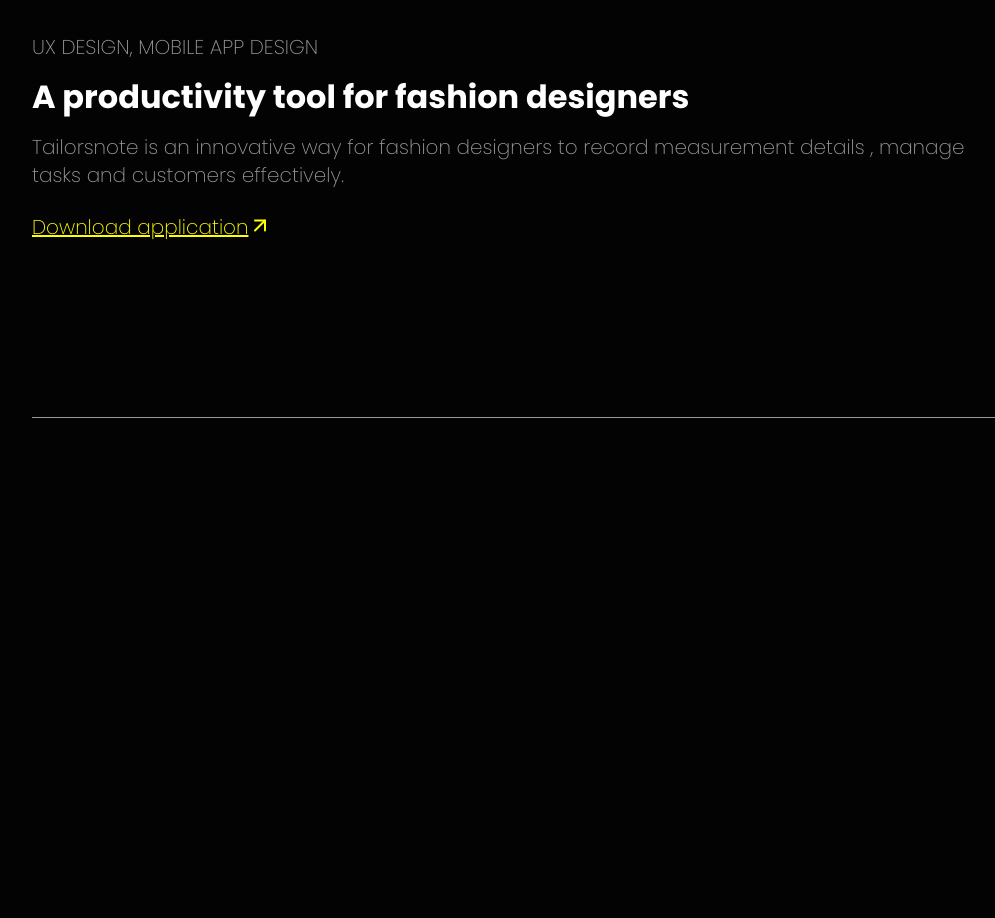
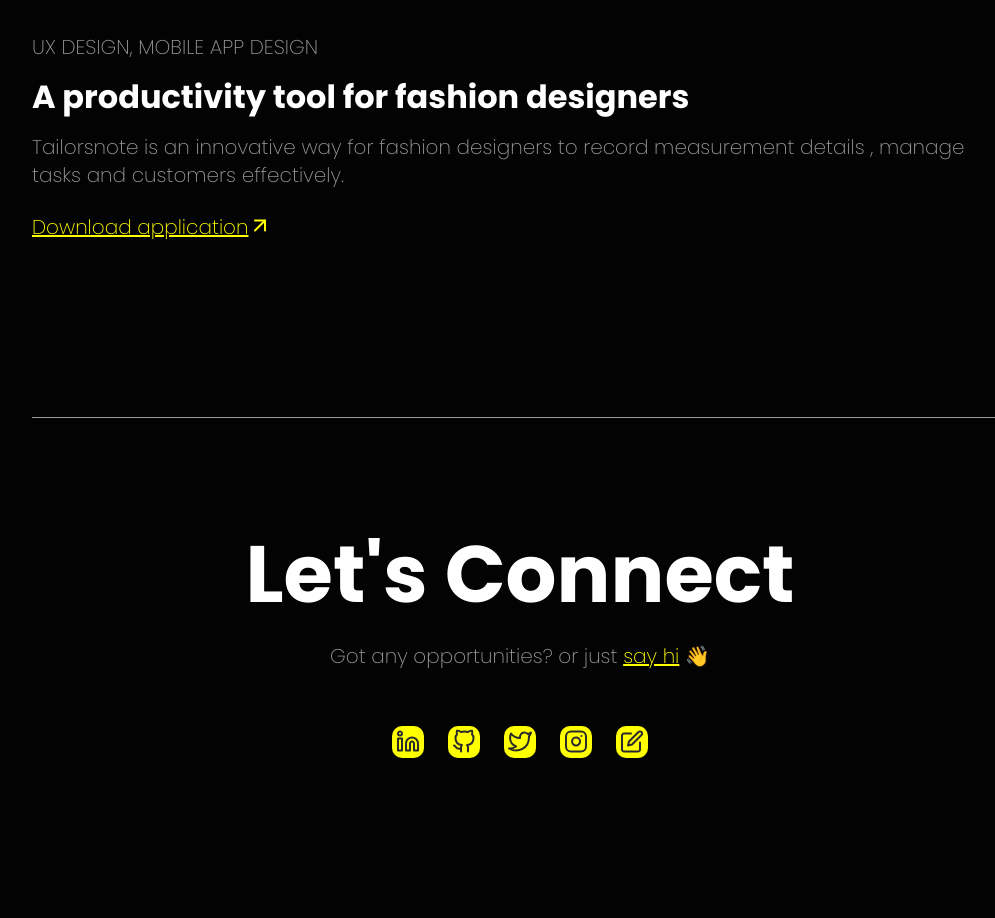
Before and after one commit to CodeMichello/Derrick-s-Portfolio, a website: page index.html in a window 1280 px wide. Shown: the part 5034-5952 px from the top of the page, without its empty margins (120-1115 px from the left). Before the commit the page ends 5548 px from the top, so only its background shows below. Drawn offline with Linux system fonts and the light colour scheme.

Commit message:
Added footer

```diff
--- a/index.html
+++ b/index.html
@@ -202,6 +202,19 @@
     </section>
 
     <!-- Footer -->
+    <footer class="pb-[10rem]">
+      <div class="container mx-auto flex align-middle justify-center flex-col h-auto">
+        <h1 class="text-white text-[5rem] font-bold mx-auto">Let's Connect</h1>
+        <p class="text-gray text-xl font-thin mx-auto mt-2"> Got any opportunities? or just <span class="text-yellowish underline"> say hi</span> 👋</p>
+      </div>
+      <div class="container mx-auto flex align-middle justify-center mt-14 space-x-6">
+        <img src="Assets/linkedin.svg" alt="Linkedin">
+        <img src="Assets/github.svg" alt="Github">
+        <img src="Assets/twitter.svg" alt="Twitter">
+        <img src="Assets/insta.svg" alt="Instagram">
+        <img src="Assets/blog.svg" alt="Blog">
+      </div>
+    </footer>
 
   </body>
 </html>
```
Also changed, not shown: Assets/blog.svg (added), Assets/github.svg (added), Assets/insta.svg (added), Assets/linkedin.svg (added), Assets/twitter.svg (added), css/main.css.
